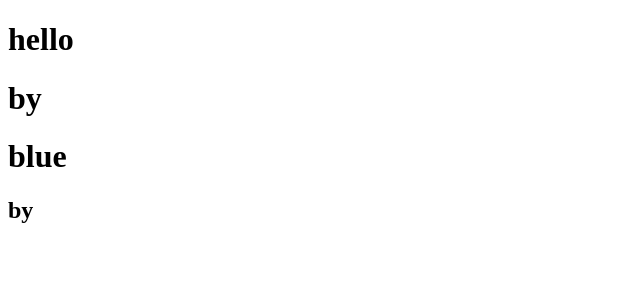
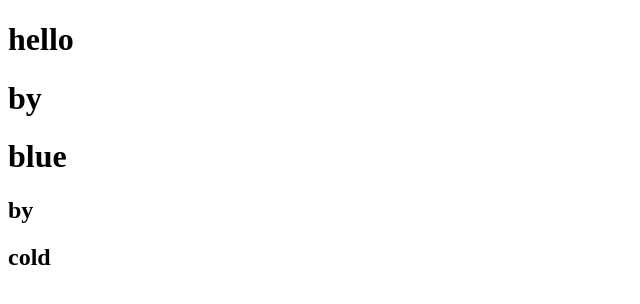
Before and after one commit to Alatiti/text, a plain HTML site: page index.html in a window 1280 px wide. Shown: the whole page, without its empty margins (0-640 px from the left). Drawn offline with Linux system fonts and the light colour scheme.

Commit message:
create cold

```diff
--- a/index.html
+++ b/index.html
@@ -10,6 +10,7 @@
     <h1>by</h1>
     <h1>blue</h1>
     <h2>by</h2>
+    <h2>cold</h2>
 
 
 </body>
```
